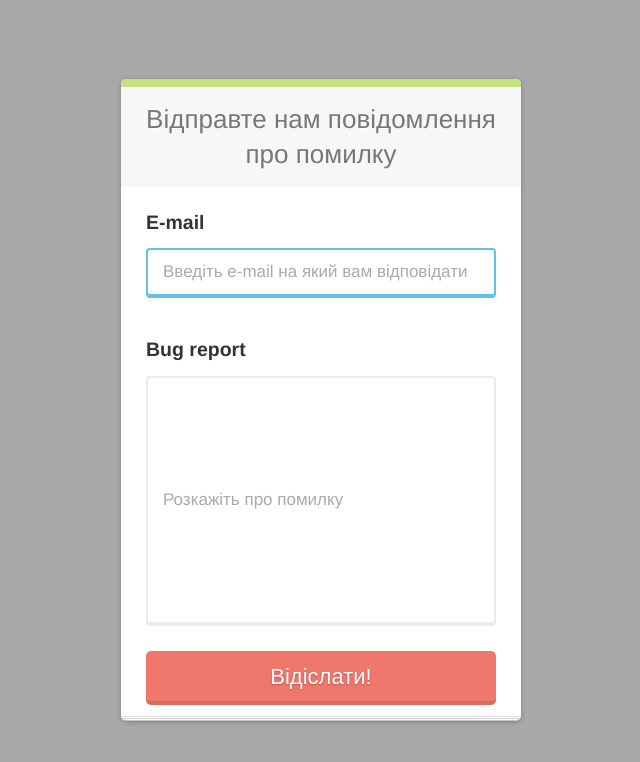
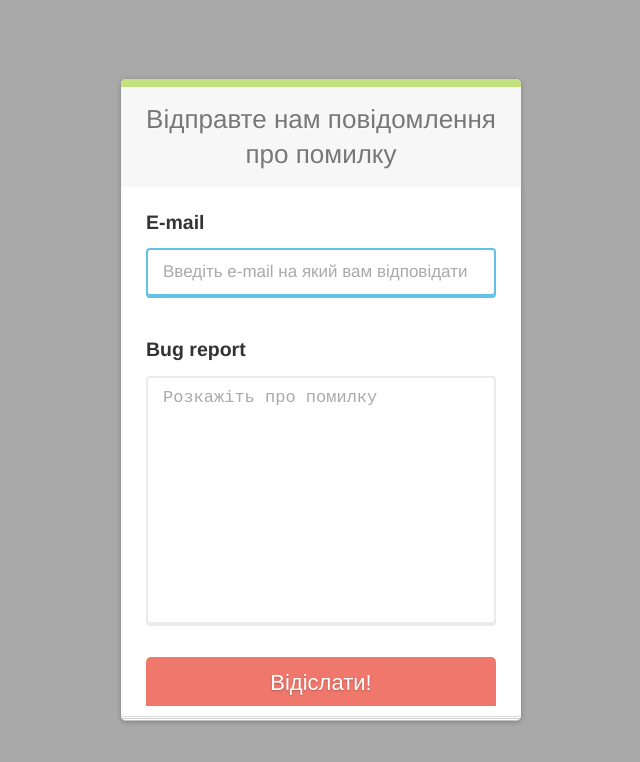
Before and after one commit to MazanYan/ipz_schedule, a website: page views/feedback.html in a window 1280 px wide. Shown: the whole page, without its empty margins (319-959 px from the left). Drawn offline with Linux system fonts and the light colour scheme.

Commit message:
Feedback changed

```diff
--- a/public/css/feedback.css
+++ b/public/css/feedback.css
@@ -63,6 +63,21 @@ body {
 
 }
 
+textarea {
+
+  width: 100%;
+  height: 150px;
+
+  padding: 12px 20px;
+  box-sizing: border-box;
+  border: 2px solid #ccc;
+  border-radius: 4px;
+  background-color: #f8f8f8;
+  font-size: 16px;
+  resize: none;
+}
+
+
 input {
    font-family: inherit;
    color: inherit;
@@ -99,7 +114,7 @@ input {
    width: 100%;
    height: 250px;
    margin-bottom: 25px;
-   padding: 0 15px 2px;
+   padding: 10px 15px 2px;
    font-size: 17px;
    background: white;
    border: 2px solid #EBEBEB;
--- a/views/feedback.html
+++ b/views/feedback.html
@@ -19,7 +19,8 @@
 			<input type="email" id="email" class="signUpInput" name="email"
 				placeholder="Введіть e-mail на який вам відповідати" autofocus required>
 			<h2>Bug report</h2>
-			<input type="text" id="message" class="text" name="message" placeholder="Розкажіть про помилку" required>
+			<textarea type="text" id="message" class="text" name="message" placeholder="Розкажіть про помилку"
+				required></textarea>
 			<button type="submit" class="signUpButton">Відіслати!</button>
 		</form>
 	</div>
```
